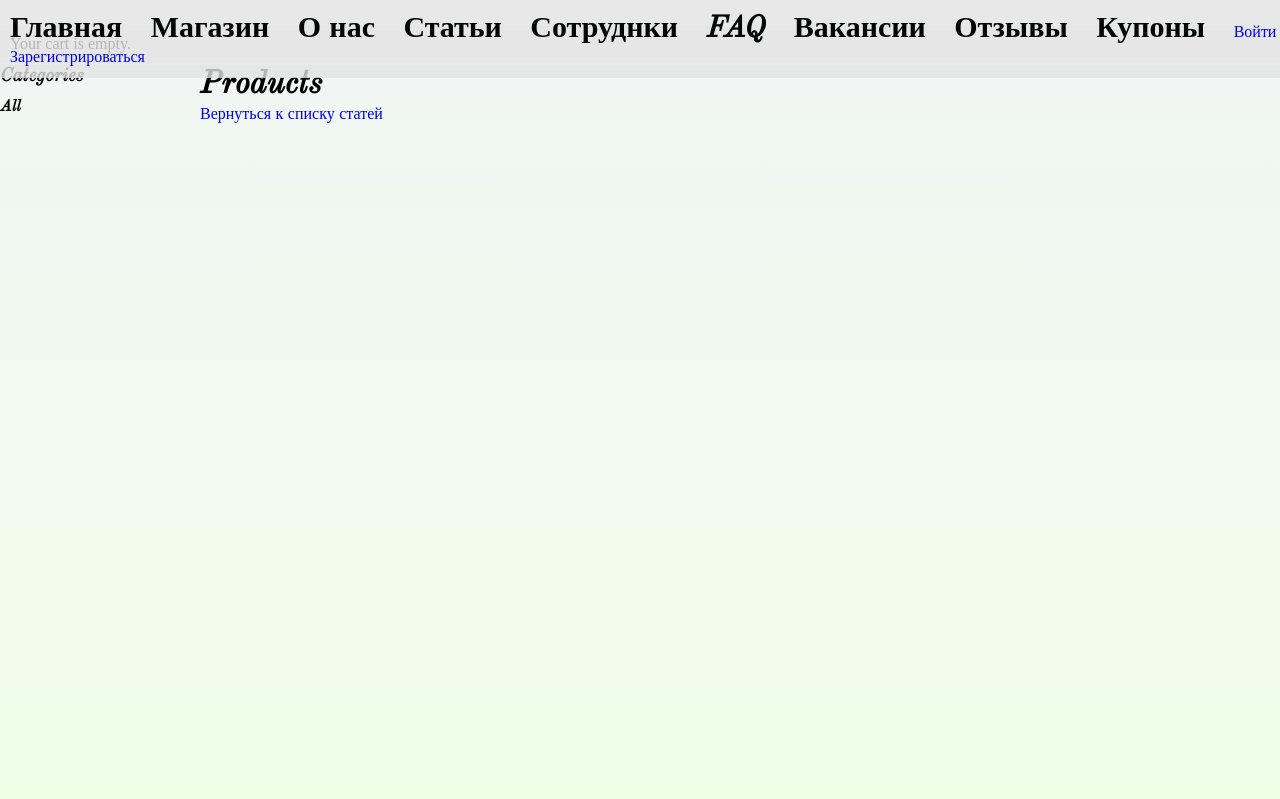
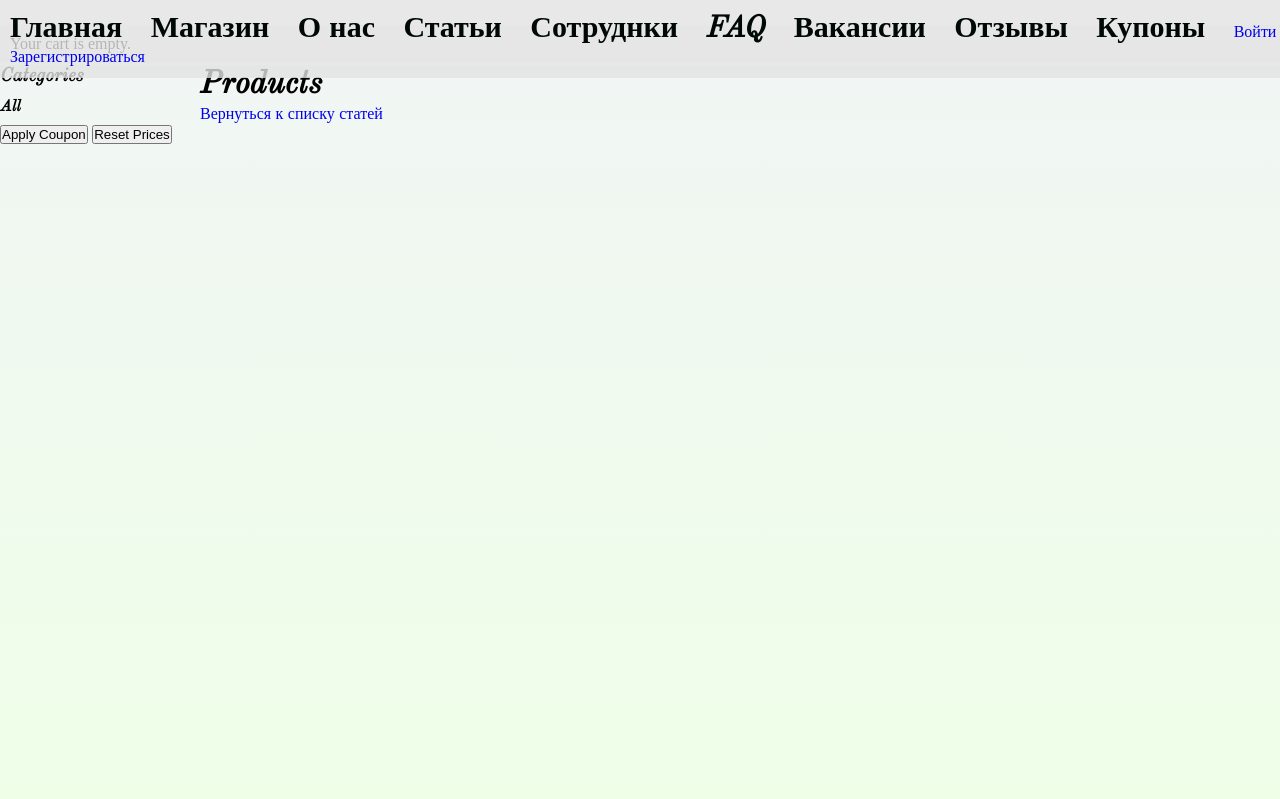
Before and after one commit to Eugene-Lasevich/InternetShop, a Django app: template shop/templates/shop/product/list.html in a window 1280 px wide. Shown: the top 799 px of the page. Run offline with Django 4.2, Linux system fonts and the light colour scheme; the template is opened without the code that fills it, so the values that code supplies are empty.

Commit message:
Add registration and coupons

```diff
--- a/shop/templates/shop/product/list.html
+++ b/shop/templates/shop/product/list.html
@@ -36,5 +36,16 @@
         {% endfor %}
     </div>
     <a href="/">Вернуться к списку статей</a>
+<div id="coupon-section">
+        <button onclick="openCouponForm()">Apply Coupon</button>
+        <button onclick="resetPrices()">Reset Prices</button>
+    </div>
+    <div id="coupon-form" style="display: none;">
+        <label for="coupon-percent">Enter discount percentage:</label>
+        <input type="number" id="coupon-percent" min="0" max="99">
+        <button onclick="applyCoupon()">Apply</button>
+    </div>
+
+    <script src="{% static '/js/coupons.js' %}"></script>
 
 {% endblock %}
```
Also changed, not shown: users/templates/register.html (+6 -4 lines), users/templates/register_done.html (+14 -0 lines).
